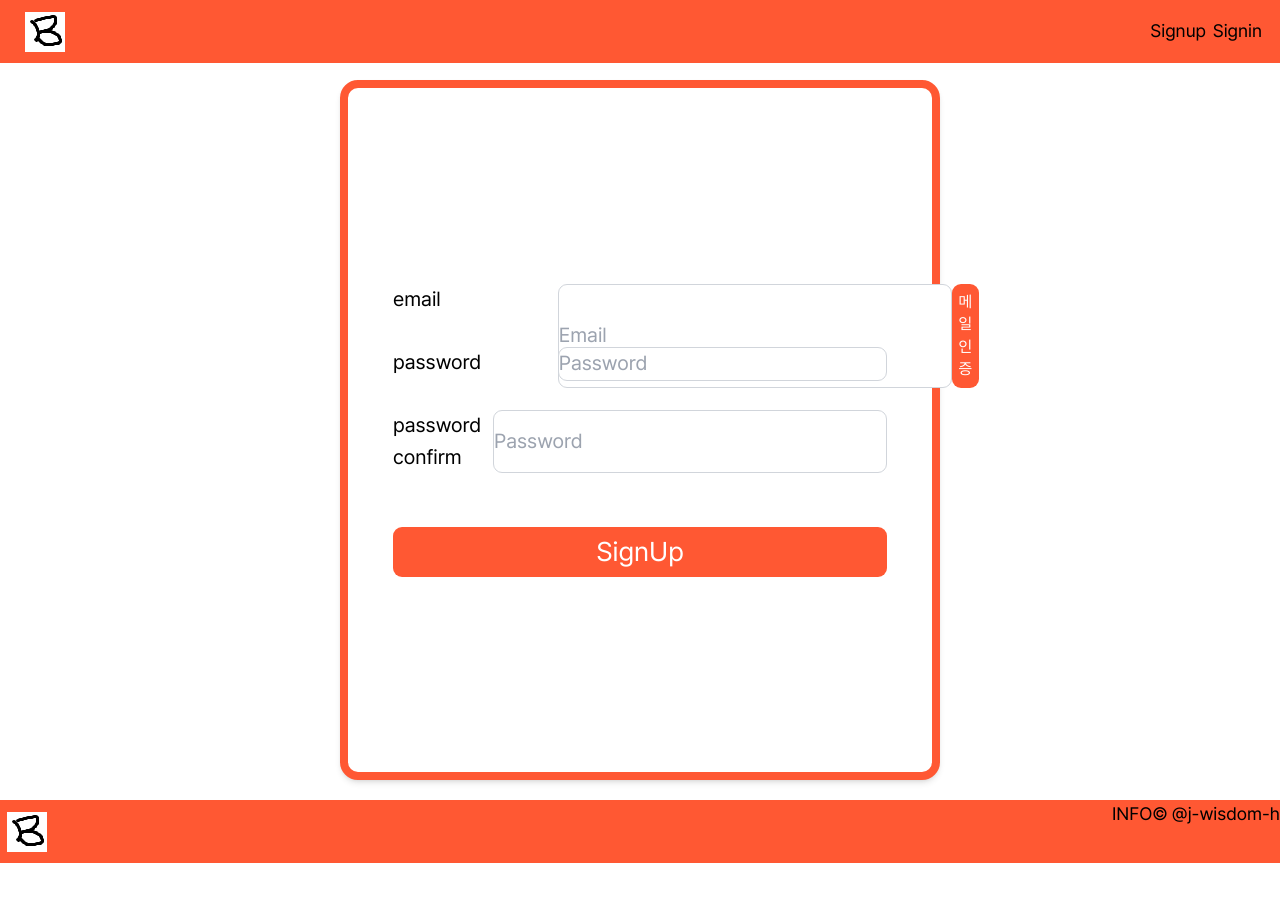
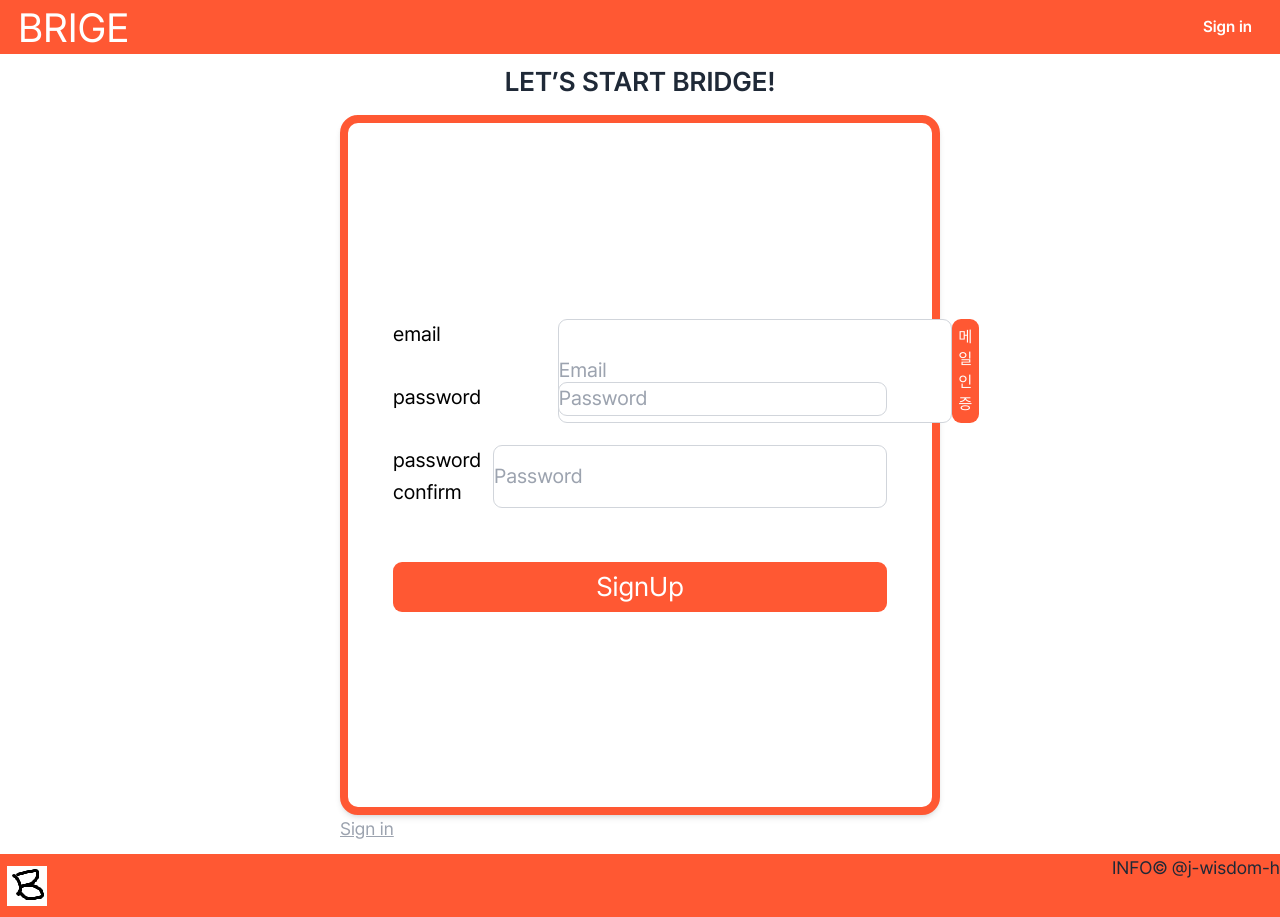
Before and after one commit to j-wisdom-h/BRIDGE, a Next.js app: page /signup in a window 1280 px wide. Before the commit the page ends 863 px from the top, so only its background shows below. Built offline with nearby package versions, Linux system fonts and the light colour scheme; no server answers.

Commit message:
Design: daisyUI

```diff
--- a/app/_components/Header.tsx
+++ b/app/_components/Header.tsx
@@ -1,16 +1,17 @@
 'use client'
 
-import Image from 'next/image'
 import Link from 'next/link'
-import { signOut, useSession } from 'next-auth/react'
 
-const Header = () => {
-    const { data: session } = useSession()
+import SideBar from '@/_components/SideBar'
 
+function Header() {
     return (
-        <header className="absolute top-0 right-0 left-0 bg-orange h-14 flex items-center justify-between">
-            <div className="flex items-center ml-4">
-                <Link href="/">
+        <header className="flex items-center justify-between relative bg-orange h-12">
+            <Link href="/" className="flex items-center h-full pl-4">
+                <h1 className="text-4xl text-white text-center">BRIGE</h1>
+            </Link>
+            <nav className="flex items-center justify-end h-full">
+                {/* <Link href="/">
                     <Image
                         src="/image/logo.png"
                         alt="Picture of the logo"
@@ -18,30 +19,9 @@ const Header = () => {
                         height={40}
                         className="ml-1.5"
                     />
-                </Link>
-            </div>
-            <div className="flex mr-4">
-                {session ? (
-                    <button
-                        onClick={() => signOut()}
-                        className="text-white mr-4"
-                    >
-                        Sign out
-                    </button>
-                ) : (
-                    <>
-                        <Link
-                            href="/signup"
-                            className="largeBoldWhiteTxt mr-1.5"
-                        >
-                            Signup
-                        </Link>
-                        <Link href="/signin" className="largeBoldWhiteTxt">
-                            Signin
-                        </Link>
-                    </>
-                )}
-            </div>
+                </Link>  */}
+                <SideBar />
+            </nav>
         </header>
     )
 }
--- /dev/null
+++ b/app/_components/SideBar.tsx
@@ -0,0 +1,62 @@
+import { signIn, signOut, useSession } from 'next-auth/react'
+
+export default function SideBar() {
+    const { data: session, status } = useSession()
+    console.log(session?.user)
+    return (
+        <div className="navbar">
+            <div className="navbar-end w-full">
+                <div className="dropdown">
+                    <div tabIndex={0} role="button" className="btn btn-ghost">
+                        <LoginCheckedNav session={session} status={status} />
+                    </div>
+                    {status === 'authenticated' && (
+                        <ul
+                            tabIndex={0}
+                            className="menu menu-sm dropdown-content mt-3 z-[1] p-2 shadow bg-base-100 rounded-box w-52 right-0"
+                        >
+                            <li>
+                                <button onClick={() => signOut()}>
+                                    Sign out
+                                </button>
+                            </li>
+                            <li>
+                                <a>Portfolio</a>
+                            </li>
+                            <li>
+                                <a>About</a>
+                            </li>
+                        </ul>
+                    )}
+                </div>
+            </div>
+        </div>
+    )
+}
+
+export function LoginCheckedNav({ session, status }) {
+    const userImageURL = session?.user?.image || 'image/logo.png'
+
+    return (
+        <>
+            {status === 'authenticated' ? (
+                <ul className="flex items-center text-white flex-end">
+                    <li>
+                        <span>{session?.user?.email}</span>
+                    </li>
+                    <li>
+                        <div className="avatar">
+                            <div className="w-10 rounded-full">
+                                <img src={userImageURL} alt="avatar" />
+                            </div>
+                        </div>
+                    </li>
+                </ul>
+            ) : (
+                <button onClick={() => signIn()} className="text-white">
+                    Sign in
+                </button>
+            )}
+        </>
+    )
+}
--- a/app/layout.tsx
+++ b/app/layout.tsx
@@ -18,12 +18,23 @@ export default function RootLayout({
 }) {
     return (
         <html lang="en">
+            {/* <head>
+                <link
+                    rel="preload"
+                    href="font/Pretendard-Regular.subset.woff2"
+                    as="font"
+                    type="font/woff2"
+                    crossOrigin="anonymous"
+                />
+            </head> */}
             <body>
-                <Providers>
-                    <Header />
-                    {children}
-                    <Footer />
-                </Providers>
+                <div className="w-full h-full">
+                    <Providers>
+                        <Header />
+                        <main className="h-full">{children}</main>
+                        <Footer />
+                    </Providers>
+                </div>
             </body>
         </html>
     )
--- a/app/page.tsx
+++ b/app/page.tsx
@@ -1,6 +1,6 @@
 export default function Home() {
     return (
-        <div className="h-full pt-7">
+        <div className="pt-12">
             <p>main</p>
         </div>
     )
--- a/app/signup/page.tsx
+++ b/app/signup/page.tsx
@@ -1,12 +1,20 @@
+import Link from 'next/link'
+
 import { SignUpForm } from '@/_components/AuthForm'
 
 export default function Signup() {
     return (
         <div className="grow flex justify-center flex-col h-full">
-            <h2 className="text-4xl text-center orange mb-3.5 font-semibold">
+            <h2 className="text-2xl text-center orange mb-3.5 font-semibold">
                 LET’S START BRIDGE!
             </h2>
             <SignUpForm />
+            <Link
+                href="/signin"
+                className="underline underline -offset-1 text-gray-400"
+            >
+                Sign in
+            </Link>
         </div>
     )
 }
--- a/package.json
+++ b/package.json
@@ -17,6 +17,7 @@
     "license": "ISC",
     "dependencies": {
         "@hookform/resolvers": "^3.3.2",
+        "@types/react-dom": "^18.2.18",
         "bcrypt": "^5.1.1",
         "mysql2": "^3.6.5",
         "next": "^14.0.3",
@@ -31,11 +32,12 @@
         "@next/bundle-analyzer": "^14.0.3",
         "@types/mysql": "^2.15.24",
         "@types/node": "20.9.2",
-        "@types/react": "18.2.37",
+        "@types/react": "^18.2.48",
         "@typescript-eslint/eslint-plugin": "^6.13.1",
         "@typescript-eslint/parser": "^6.11.0",
         "autoprefixer": "^10.4.16",
         "cross-env": "^7.0.3",
+        "daisyui": "^4.6.0",
         "eslint": "^8.54.0",
         "eslint-config-next": "^14.0.3",
         "eslint-config-prettier": "^9.0.0",
--- a/tailwind.config.js
+++ b/tailwind.config.js
@@ -21,5 +21,5 @@ module.exports = {
             },
         },
     },
-    plugins: [],
+    plugins: [require('daisyui')],
 }
```
Also changed, not shown: 1 other file (tests, documents, lock files or other folders).
